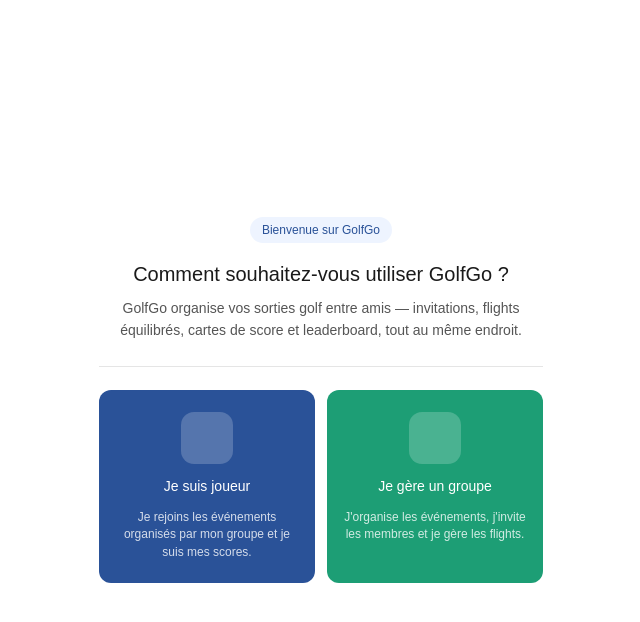
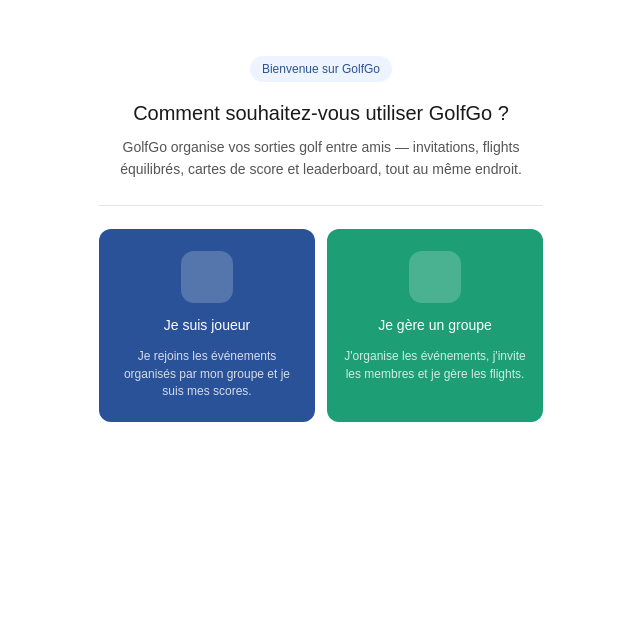
Before and after one commit to didierLo/golfgo, a Next.js app: page /en/welcome in a window 1280 px wide. Shown: the top 622 px of the page, without its empty margins (319-959 px from the left). Built offline with nearby package versions, Linux system fonts and the light colour scheme.

Commit message:
fix: welcome page

```diff
--- a/src/app/[locale]/(app)/my-events/page.tsx
+++ b/src/app/[locale]/(app)/my-events/page.tsx
@@ -382,7 +382,7 @@
     }
   }, [])
 
-  useEffect(() => {
+useEffect(() => {
   const seen = localStorage.getItem('golfgo_welcome_seen')
   if (!seen) {
     router.replace(`/${locale}/welcome`)
--- a/src/app/[locale]/welcome/page.tsx
+++ b/src/app/[locale]/welcome/page.tsx
@@ -14,7 +14,7 @@
 
   return (
     <div style={{
-      minHeight: '100vh',
+      minHeight: '100%',
       display: 'flex',
       alignItems: 'center',
       justifyContent: 'center',
```
